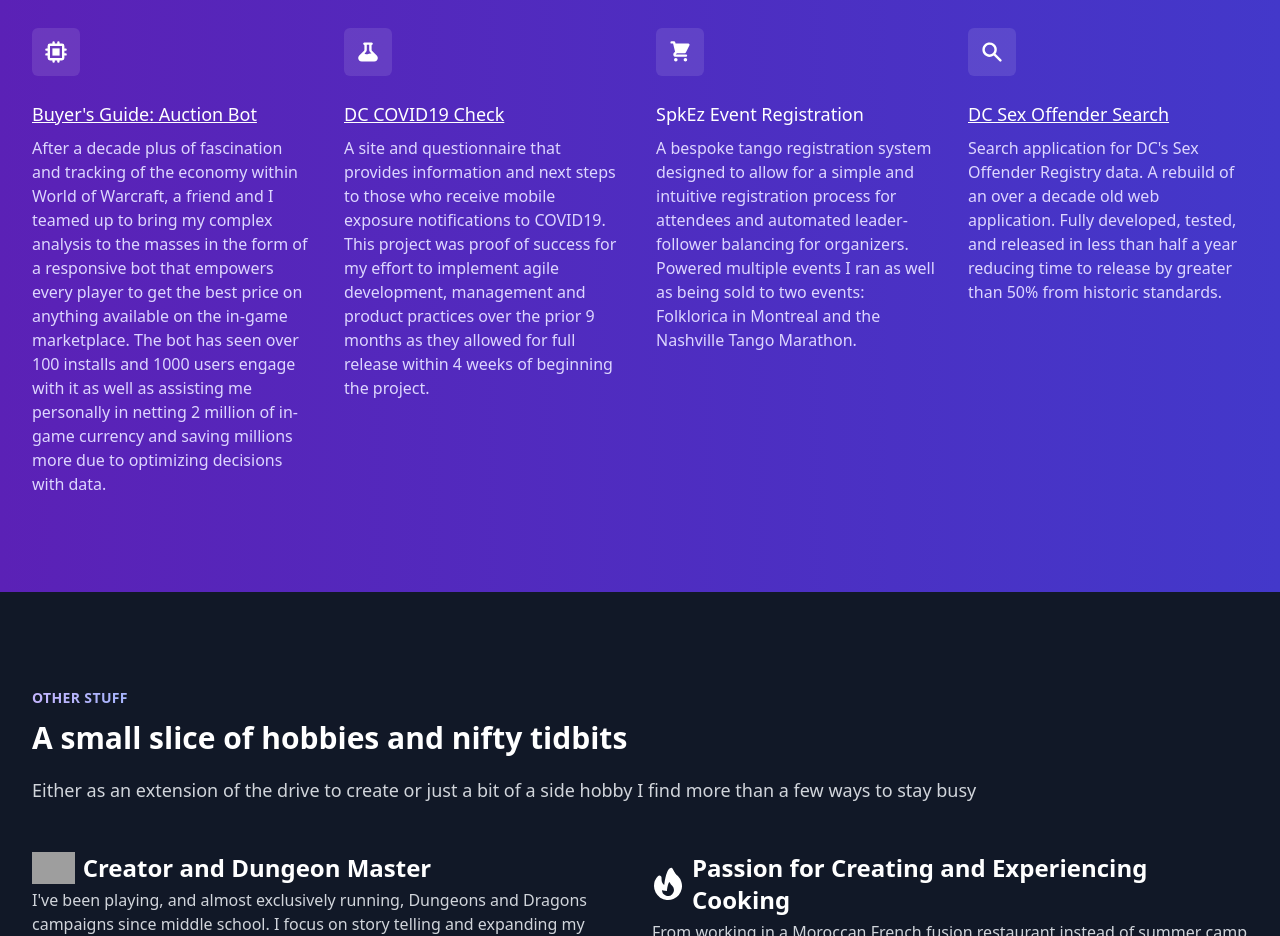
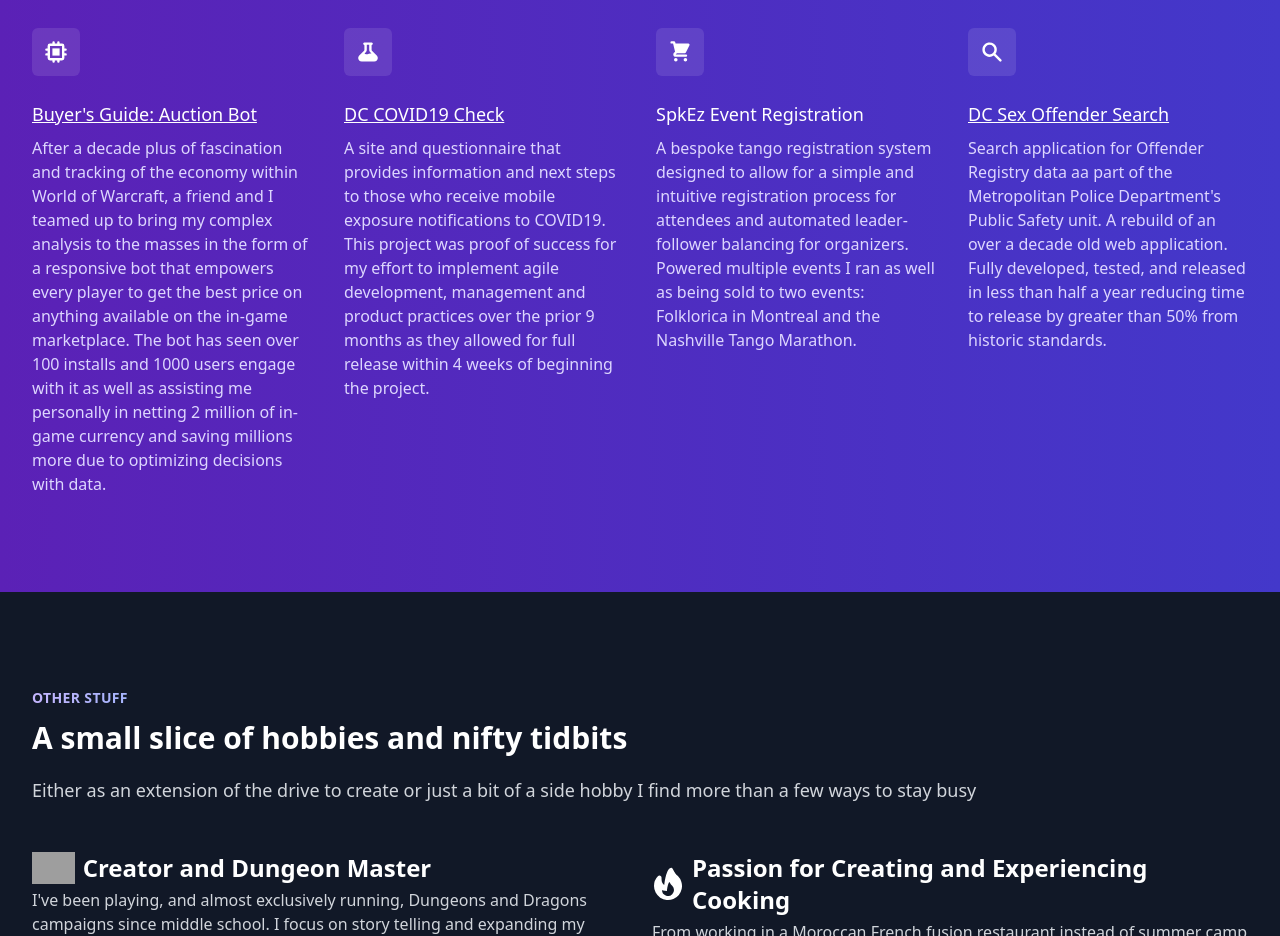
Before and after one commit to unlockedSound/website_2021, a React (Create React App) app: page / in a window 1280 px wide. Shown: the part 1220-2156 px from the top of the page. Built offline with nearby package versions, Linux system fonts and the light colour scheme; grey boxes are pictures that could not be loaded; a web font is replaced by a local one.

Commit message:
slight text edit

```diff
--- a/src/App.js
+++ b/src/App.js
@@ -611,7 +611,7 @@
                                             Sex Offender
                                             Search</a></h3>
                                         <p class="mt-2 text-base text-purple-200">
-                                            Search application for DC's Sex Offender Registry data. A rebuild of an over a decade old
+                                            Search application for Offender Registry data aa part of the Metropolitan Police Department's Public Safety unit. A rebuild of an over a decade old
                                             web application. Fully developed, tested, and released in less than half a
                                             year reducing time to release by greater than 50% from historic standards.
                                         </p>
```
